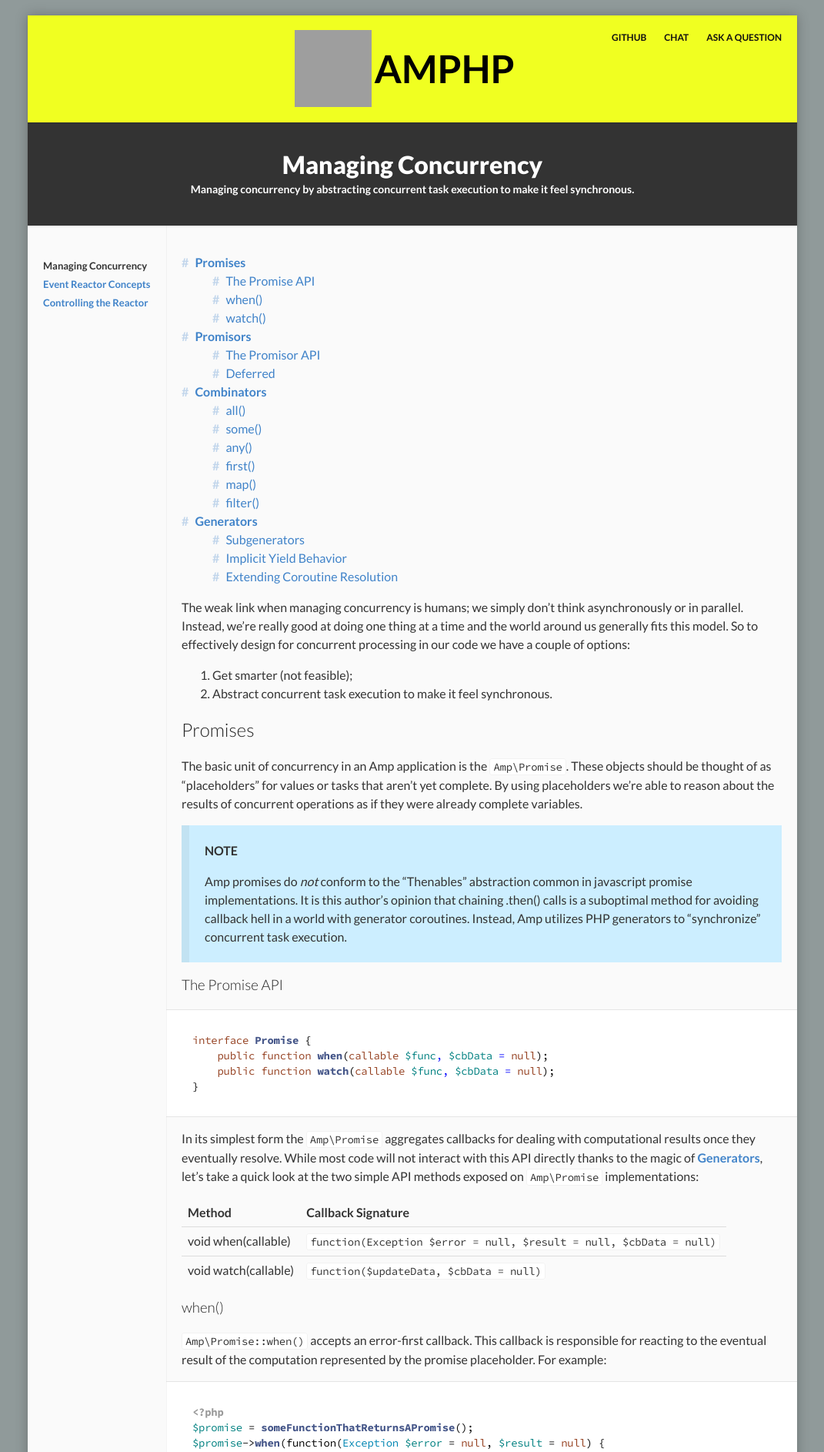
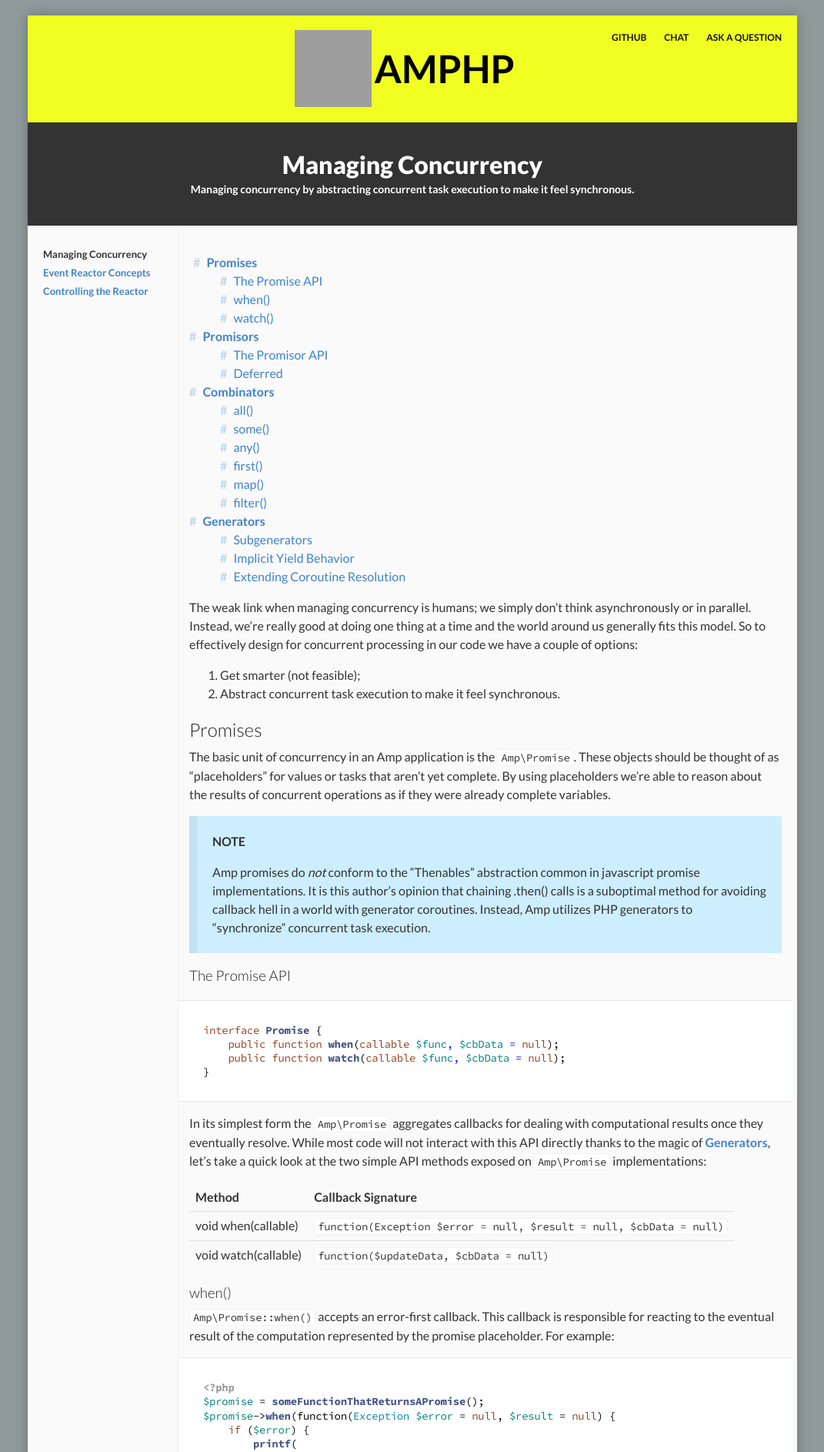
Before and after one commit to amphp/amphp.github.io, a Jekyll site: the page built from docs/amp/managing-concurrency.md, in a window 1280 px wide. Shown: the top 1886 px of the page at 77% size, without its empty margins (104-1175 px from the left). Built offline with Jekyll 4.4.1, drawn with Linux system fonts in a browser that asks for light colours; nearby versions of some CDN libraries; grey boxes are pictures that could not be loaded.

Commit message:
Less spacing in code examples (may be big...)

```diff
--- a/css/screen.css
+++ b/css/screen.css
@@ -20,13 +20,14 @@ body, td, th { font-size: 16px; font-family: "Lato", sans-serif; line-height: 24
 a.header-item { font-weight: bold; color: #111; text-decoration: none; }
 a.header-item:hover { color: #111; text-decoration: none; }
 
-#sidebar { width: 180px; float: left; }
-article { margin-left: 180px; padding: 0; }
+#sidebar { width: 195px; float: left; }
+article { margin-left: 190px; padding: 0; }
 .clear { clear: both; }
 
 h1, h2, h3, h4, h5, h6 { color: #222; font-weight: 300; line-height: 125%; }
 h1 { padding: 0; margin: 0; font-weight: 900; color: white; text-shadow: 0 1px 2px rgba(0,0,0,.1); }
 h1 > code, h2 > code, h3 > code, h4 > code, h5 > code, h6 > code { font-weight: inherit; color: inherit; padding: 0; margin: 0; display: inline; line-height: 125%; background-color: transparent; border: 0; font-size: inherit; letter-spacing: -.05em; }
+h1 + p, h2 + p, h3 + p, h4 + p, h5 + p, h6 + p { margin-top: -.75em; }
 
 .article-header { padding: 15px 0; box-shadow: 0 1px 2px rgba(0,0,0,.15); text-align: center; }
 .description { color: #fff; font-weight: bold; margin: 0; padding: 0; font-size: 14px; }
@@ -41,7 +42,7 @@ hr { margin: 30px 0; border: 0; border-top: 1px solid #eee; height: 0; }
 code, pre { font-size: 14px; font-family: "Source Code Pro", monospace; letter-spacing: -.02em; }
 code { background-color: #fff; border: 1px solid rgba(0,0,0,.05); padding: 1px 4px; border-radius: 3px; }
 pre code { border: 0; background-color: transparent; padding: auto; border-radius: 0; }
-pre { font-size: 14px; line-height: 20px; background-color: #fff; border: 1px solid rgba(0,0,0,.1); padding: 15px 20px; display: block; margin: 15px -20px; color: #222; border-left: 0; border-right: 0; }
+pre { font-size: 14px; line-height: 1.3em; background-color: #fff; border: 1px solid rgba(0,0,0,.1); padding: 15px 18px; display: block; margin: 15px -14px; color: #222; border-left: 0; border-right: 0; }
 .hljs { background-color: transparent; padding: 0; }
 blockquote { padding: 5px 20px; background-color: #cef; margin: 10px 0; border-left: 10px solid rgba(0,0,0,.05); }
 
@@ -56,8 +57,8 @@ td { border-top: 1px solid #ddd; vertical-align: top; }
 #markdown-toc ul a { font-weight: normal; }
 #markdown-toc a:hover { text-decoration: none; color: #59A6F7; }
 
-#sidebar { padding-right: 20px; padding-top: 20px; font-size: 13px; }
-.sidebar-separator { opacity: .2; border-right: 1px solid #ccc; position: absolute; left: 180px; top: 0; bottom: 0; width: 0; }
+#sidebar { padding-right: 22px; padding-top: 5px; font-size: 13px; }
+.sidebar-separator { opacity: .2; border-right: 1px solid #ccc; position: absolute; left: 195px; top: 0; bottom: 0; width: 0; }
 #sidebar ul { padding: 0; margin: 0; list-style-type: none; }
 #sidebar .active a { color: #333; }
 #sidebar .active a:hover { cursor: default; text-decoration: none; }
```
